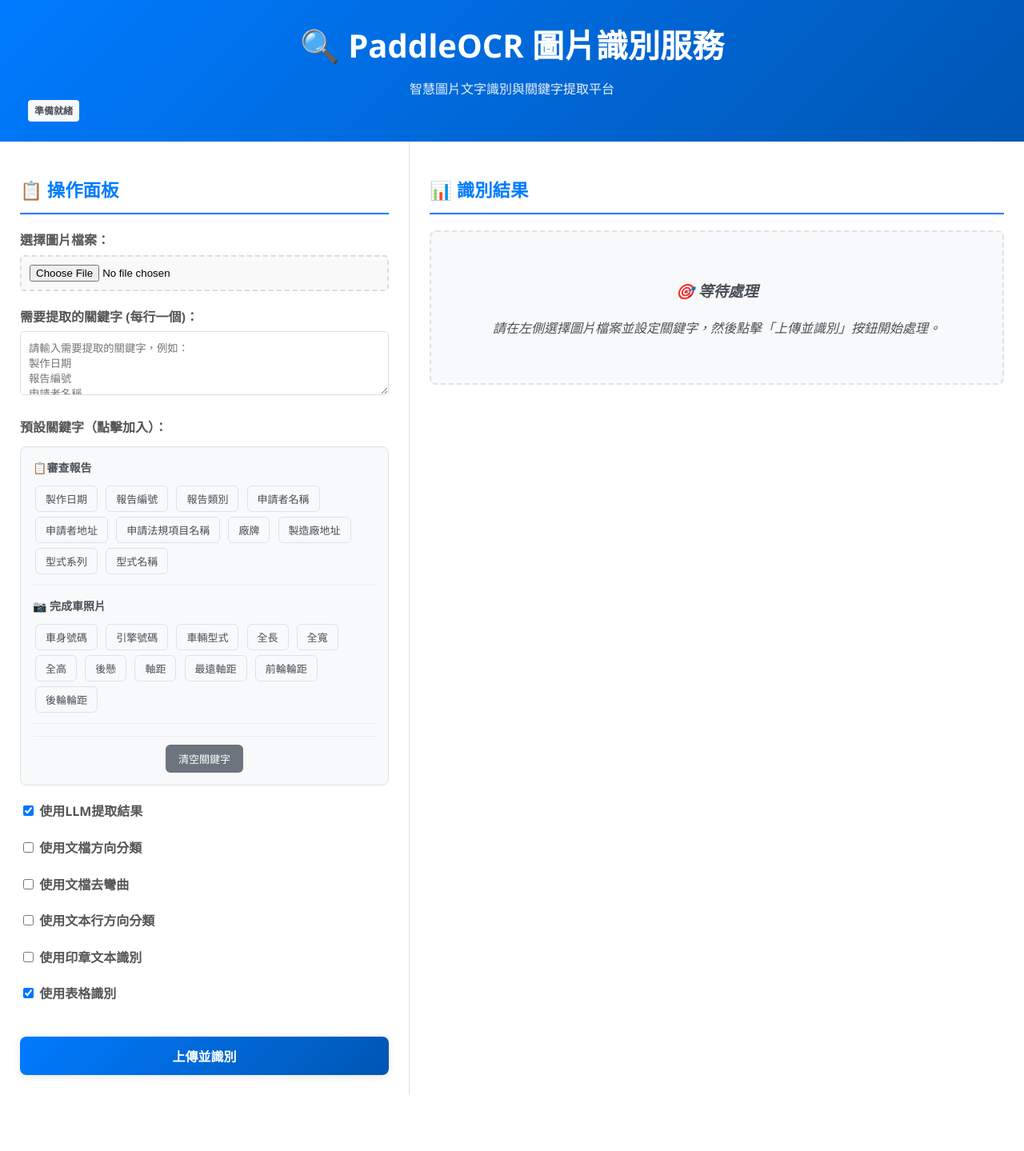
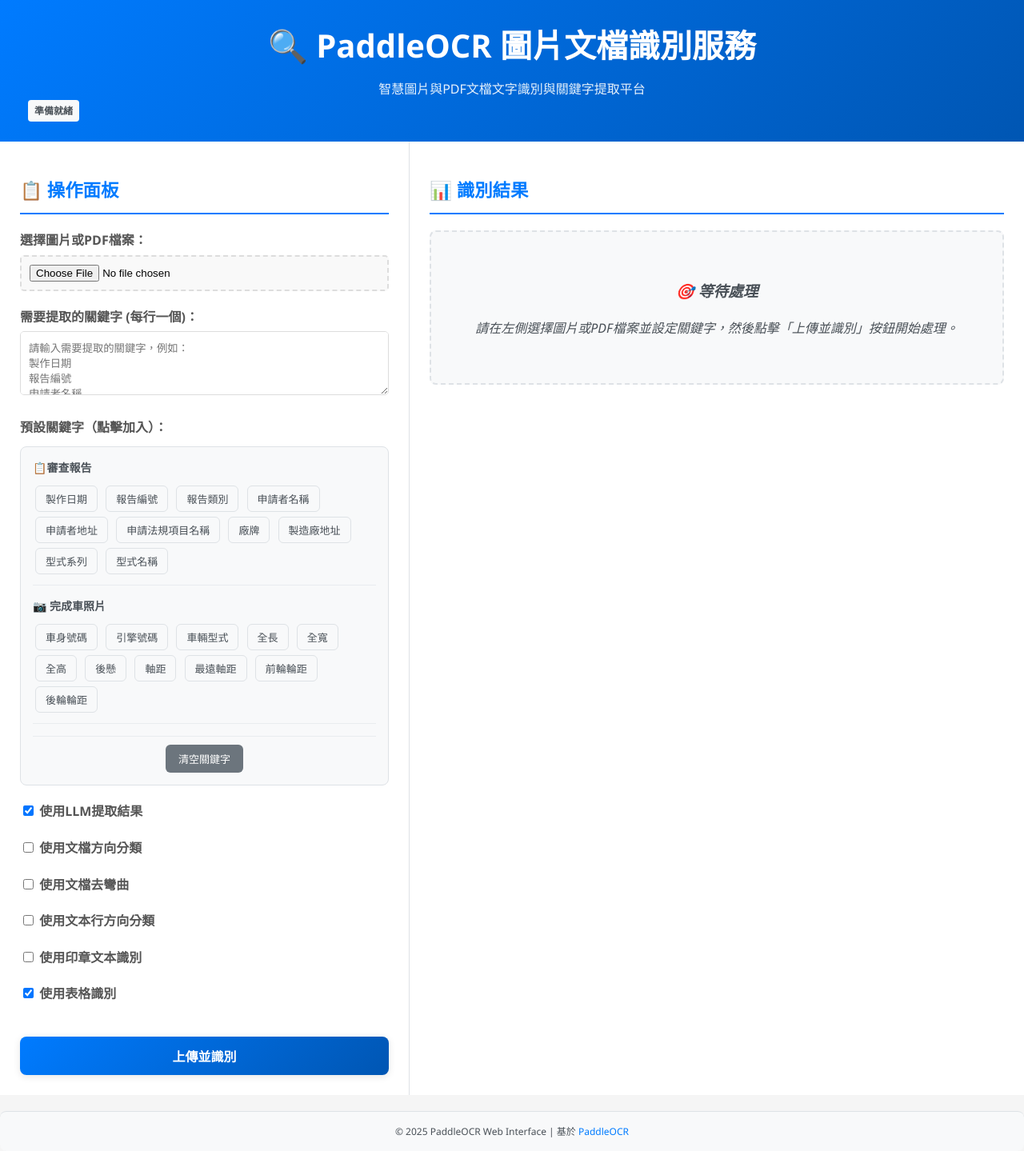
Before and after one commit to zx90316/web-PaddleOCR, a FastAPI app: page / in a window 1280 px wide. Shown: the whole page at 80% size. Before the commit the page ends 1369 px from the top, so only its background shows below. Run offline with FastAPI, Linux system fonts and the light colour scheme.

Commit message:
Add web interface for PaddleOCR with support for image and PDF file uploads
- Updated app.py to include a project description and support for PDF files in OCR processing.
- Enhanced README.md to reflect the new functionality and updated file references.
- Modified static files (CSS and JS) to accommodate PDF previews and improve user interface.
- Updated index.html to allow users to upload both images and PDF files, with appropriate previews and instructions.
- Added footer with copyright information and project attribution.

```diff
--- a/app.py
+++ b/app.py
@@ -1,3 +1,19 @@
+#!/usr/bin/env python3
+# -*- coding: utf-8 -*-
+"""
+PaddleOCR Web Interface
+Copyright (c) 2025
+
+This project provides a web interface for PaddleOCR.
+This software uses PaddleOCR, which is licensed under Apache License 2.0.
+
+PaddleOCR Copyright (c) 2020 PaddlePaddle Authors. All Rights Reserved.
+Licensed under the Apache License, Version 2.0.
+See: https://github.com/PaddlePaddle/PaddleOCR
+
+本項目僅為 PaddleOCR 的網頁界面封裝，核心 OCR 功能由 PaddleOCR 提供。
+"""
+
 from fastapi import FastAPI, File, UploadFile, Form, HTTPException, Request
 from fastapi.responses import HTMLResponse
 from fastapi.staticfiles import StaticFiles
@@ -62,8 +78,8 @@ async def process_ocr(
     """處理圖片 OCR 請求"""
     try:
         # 檢查檔案類型
-        if not file.content_type.startswith('image/'):
-            raise HTTPException(status_code=400, detail="請上傳有效的圖片檔案")
+        if not (file.content_type.startswith('image/') or file.content_type == 'application/pdf'):
+            raise HTTPException(status_code=400, detail="請上傳有效的圖片檔案或PDF檔案")
 
         # 解析關鍵字列表
         try:
@@ -103,39 +119,21 @@ async def process_ocr(
                 from pathlib import Path
                 temp_path = Path(temp_file_path)
                 input_stem = temp_path.stem
-                input_suffix = temp_path.suffix if temp_path.suffix in ['.jpg', '.jpeg', '.png', '.bmp', '.tiff'] else '.png'
 
-                # 獲取將要生成的圖片資訊
-                try:
-                    img_dict = layout_parsing_result._to_img()
-                    predicted_files = []
+                # 獲取保存前的檔案列表
+                files_before = set(os.listdir(output_dir)) if os.path.exists(output_dir) else set()
 
-                    # 根據save_to_img的檔案命名規則預測檔案名
-                    for key in img_dict.keys():
-                        predicted_filename = f"{input_stem}_{key}{input_suffix}"
-                        predicted_files.append(predicted_filename)
+                # 執行保存操作
+                layout_parsing_result.save_to_img(output_dir)
 
-                    # 執行保存操作
-                    layout_parsing_result.save_to_img(output_dir)
+                # 獲取保存後的檔案列表
+                files_after = set(os.listdir(output_dir)) if os.path.exists(output_dir) else set()
+                new_files = files_after - files_before
 
-                    # 驗證預測的檔案是否存在並添加到列表
-                    for predicted_filename in predicted_files:
-                        file_path = os.path.join(output_dir, predicted_filename)
-                        if os.path.exists(file_path):
-                            output_images.append(predicted_filename)
-                            print(f"成功生成檔案: {predicted_filename}")
-
-                except Exception as e:
-                    # 如果精確預測失敗，回退到目錄比較法
-                    print(f"精確預測檔案名失敗，回退到目錄比較法: {e}")
-                    files_before = set(os.listdir(output_dir)) if os.path.exists(output_dir) else set()
-                    layout_parsing_result.save_to_img(output_dir)
-                    files_after = set(os.listdir(output_dir)) if os.path.exists(output_dir) else set()
-                    new_files = files_after - files_before
-
-                    for file_name in new_files:
-                        if file_name.endswith('.png'):
-                            output_images.append(file_name)
+                # 找出包含 input_stem 的新檔案
+                for file_name in new_files:
+                    if input_stem in file_name and file_name.endswith('.png'):
+                        output_images.append(file_name)
 
             # 執行聊天查詢
             if use_llm:
--- a/static/css/style.css
+++ b/static/css/style.css
@@ -426,6 +426,57 @@ summary:hover {
     word-break: break-all;
 }
 
+/* PDF 預覽區域 */
+.sidebar-pdf-preview {
+    display: flex;
+    flex-direction: column;
+    align-items: center;
+    justify-content: center;
+    max-width: 100%;
+    height: 120px;
+    border: 2px dashed var(--border-color);
+    border-radius: 6px;
+    background-color: #fafafa;
+    color: var(--text-color);
+}
+
+.pdf-icon {
+    font-size: 48px;
+    margin-bottom: 8px;
+    color: #dc3545;
+}
+
+.pdf-text {
+    font-size: 14px;
+    font-weight: 500;
+    color: var(--text-color);
+}
+
+/* 頁腳樣式 */
+.app-footer {
+    margin-top: 20px;
+    padding: 15px;
+    text-align: center;
+    border-top: 1px solid var(--border-color);
+    background-color: var(--light-bg);
+    border-radius: 8px;
+}
+
+.app-footer p {
+    margin: 0;
+    color: var(--text-color);
+    font-size: 12px;
+}
+
+.app-footer a {
+    color: var(--primary-color);
+    text-decoration: none;
+}
+
+.app-footer a:hover {
+    text-decoration: underline;
+}
+
 /* OCR 結果圖片 */
 .output-images {
     display: flex;
--- a/static/js/app.js
+++ b/static/js/app.js
@@ -1,4 +1,10 @@
-// PaddleOCR 前端應用程式主腳本
+/**
+ * PaddleOCR Web Interface - Frontend Application
+ * Copyright (c) 2025
+ *
+ * This project provides a web interface for PaddleOCR.
+ * Core OCR functionality is provided by PaddleOCR (Apache License 2.0).
+ */
 
 // 狀態管理
 function updateStatus(status, message) {
@@ -14,11 +20,11 @@ document.addEventListener('DOMContentLoaded', function() {
     // 初始化圖片modal功能
     initImageModal();
 
-    // 處理圖片文件選擇事件
+    // 處理檔案選擇事件
     document.getElementById('imageFile').addEventListener('change', function(e) {
         const file = e.target.files[0];
         if (file) {
-            previewImage(file);
+            previewFile(file);
         }
     });
 
@@ -76,25 +82,36 @@ function showButtonFeedback(button, type) {
     }, 300);
 }
 
-// 圖片預覽功能
-function previewImage(file) {
-    const reader = new FileReader();
+// 檔案預覽功能
+function previewFile(file) {
     const imagePreview = document.getElementById('imagePreview');
     const uploadedImage = document.getElementById('uploadedImage');
+    const pdfPreview = document.getElementById('pdfPreview');
     const imageFileName = document.getElementById('imageFileName');
 
+    imageFileName.textContent = `檔案名稱：${file.name}`;
+    imagePreview.style.display = 'block';
+
+    // 檢查檔案類型
+    if (file.type.startsWith('image/')) {
+        // 處理圖片檔案
+        const reader = new FileReader();
         reader.onload = function(e) {
             uploadedImage.src = e.target.result;
             uploadedImage.setAttribute('data-caption', file.name);
             uploadedImage.classList.add('clickable-image');
-        imageFileName.textContent = `檔案名稱：${file.name}`;
-        imagePreview.style.display = 'block';
+            uploadedImage.style.display = 'block';
+            pdfPreview.style.display = 'none';
 
             // 為上傳的預覽圖片綁定點擊事件
             bindImageClickEvents();
         };
-
         reader.readAsDataURL(file);
+    } else if (file.type === 'application/pdf') {
+        // 處理PDF檔案
+        uploadedImage.style.display = 'none';
+        pdfPreview.style.display = 'flex';
+    }
 }
 
 // 表單提交處理函數
@@ -112,7 +129,7 @@ async function handleFormSubmit(e) {
     const useLLM = document.getElementById('useLLM').checked;
     // 驗證輸入
     if (!fileInput.files[0]) {
-        alert('請選擇一個圖片檔案');
+        alert('請選擇一個圖片或PDF檔案');
         return;
     }
 
@@ -181,8 +198,8 @@ async function handleFormSubmit(e) {
 function createLoadingHTML() {
     return `
         <div class="loading">
-            <h3>📈 正在處理圖片</h3>
-            <p>請稍候，系統正在分析您的圖片並提取關鍵字...</p>
+            <h3>📈 正在處理檔案</h3>
+            <p>請稍候，系統正在分析您的檔案並提取關鍵字...</p>
         </div>
     `;
 }
--- a/templates/index.html
+++ b/templates/index.html
@@ -1,17 +1,25 @@
 <!DOCTYPE html>
+<!--
+PaddleOCR Web Interface
+Copyright (c) 2025
+
+This project provides a web interface for PaddleOCR.
+This software uses PaddleOCR, which is licensed under Apache License 2.0.
+Core OCR functionality is provided by PaddleOCR.
+-->
 <html lang="zh-TW">
 <head>
     <meta charset="UTF-8">
     <meta name="viewport" content="width=device-width, initial-scale=1.0">
-    <title>PaddleOCR 圖片識別服務</title>
+    <title>PaddleOCR 圖片文檔識別服務</title>
     <link rel="stylesheet" href="/static/css/style.css">
 </head>
 <body>
     <div class="app-container">
         <!-- Header 區域 -->
         <header class="app-header">
-            <h1>🔍 PaddleOCR 圖片識別服務</h1>
-            <p>智慧圖片文字識別與關鍵字提取平台</p>
+            <h1>🔍 PaddleOCR 圖片文檔識別服務</h1>
+            <p>智慧圖片與PDF文檔文字識別與關鍵字提取平台</p>
             <span id="statusIndicator" class="status-indicator status-ready">準備就緒</span>
         </header>
 
@@ -21,12 +29,16 @@
 
             <form id="uploadForm">
                 <div class="form-group">
-                    <label for="imageFile">選擇圖片檔案：</label>
-                    <input type="file" id="imageFile" name="file" accept="image/*" required>
+                    <label for="imageFile">選擇圖片或PDF檔案：</label>
+                    <input type="file" id="imageFile" name="file" accept="image/*,.pdf" required>
 
-                    <!-- 圖片預覽區域 -->
+                    <!-- 檔案預覽區域 -->
                     <div id="imagePreview" class="sidebar-image-preview" style="display: none;">
-                        <img id="uploadedImage" src="" alt="上傳的圖片" class="sidebar-preview-image">
+                        <img id="uploadedImage" src="" alt="上傳的圖片" class="sidebar-preview-image" style="display: none;">
+                        <div id="pdfPreview" class="sidebar-pdf-preview" style="display: none;">
+                            <i class="pdf-icon">📄</i>
+                            <span class="pdf-text">PDF檔案已選擇</span>
+                        </div>
                         <p id="imageFileName" class="sidebar-image-filename"></p>
                     </div>
                 </div>
@@ -128,10 +140,13 @@
 
             <div class="result-placeholder" id="placeholder">
                 <h3>🎯 等待處理</h3>
-                <p>請在左側選擇圖片檔案並設定關鍵字，然後點擊「上傳並識別」按鈕開始處理。</p>
+                <p>請在左側選擇圖片或PDF檔案並設定關鍵字，然後點擊「上傳並識別」按鈕開始處理。</p>
             </div>
         </main>
     </div>
+    <footer class="app-footer">
+        <p>© 2025 PaddleOCR Web Interface | 基於 <a href="https://github.com/PaddlePaddle/PaddleOCR" target="_blank">PaddleOCR</a></p>
+    </footer>
 
     <!-- 圖片放大預覽 Modal -->
     <div id="imageModal" class="image-modal">
```
Also changed, not shown: README.md, 2 other files. Lines whose indentation alone changed are shown as unchanged.
